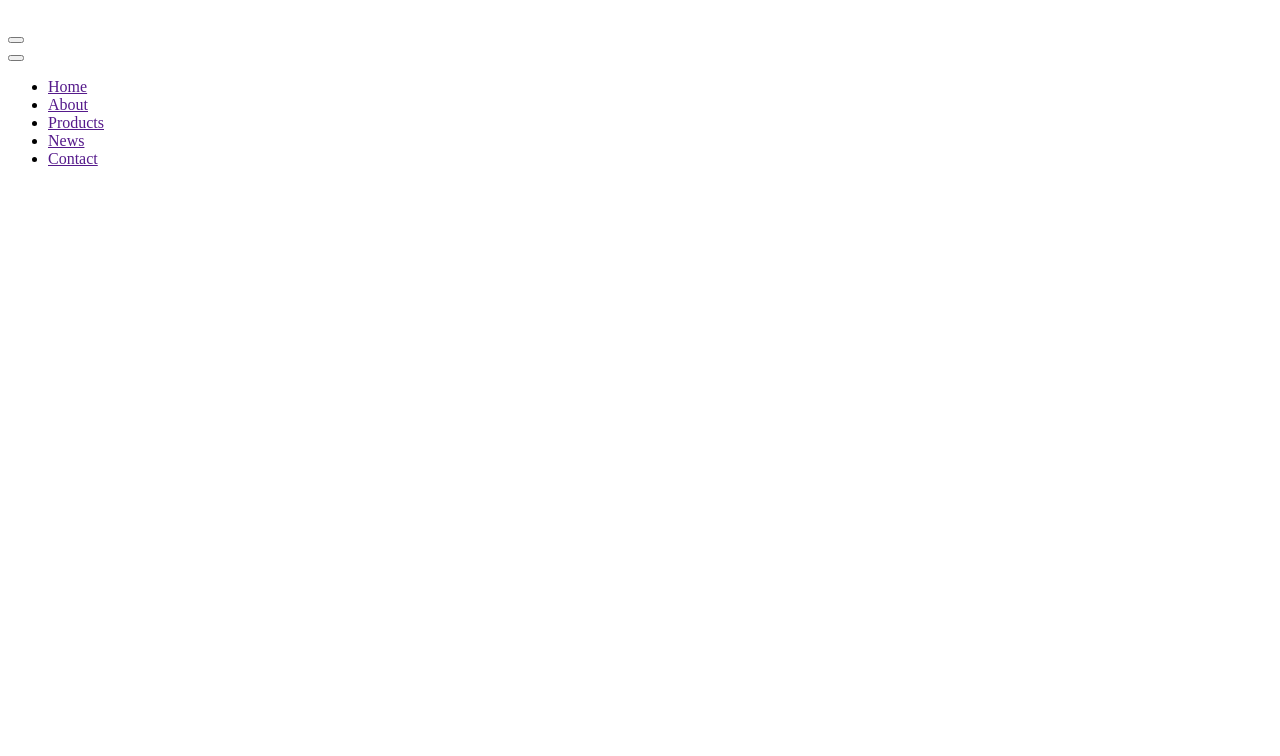
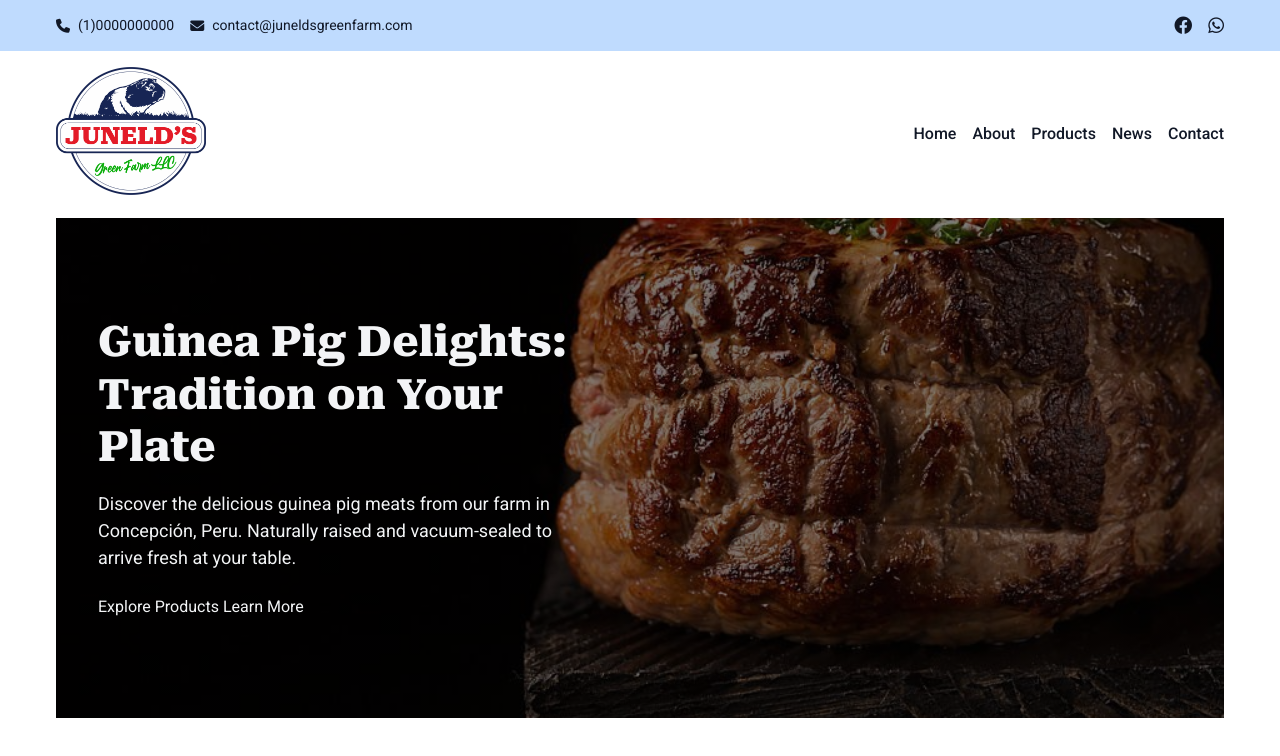
Before and after one commit to aguemar/junelds, a plain HTML site: page index.html in a window 1280 px wide. Drawn offline with Linux system fonts and the light colour scheme.

Commit message:
Realizado HEADER y HERO

```diff
--- /dev/null
+++ b/assets/css/btn.css
@@ -0,0 +1,79 @@
+.link {
+  --link-padding-x: ;
+  --link-padding-y: ;
+  --link-color: var(--color-blue-90);
+  --link-decoration: none;
+  --link-hover-color: var(--color-blue-70);
+  --link-hover-decoration: underline;
+}
+
+.link:hover {
+  color: var(--link-hover-color);
+  text-decoration: var(--link-hover-decoration);
+}
+
+.header-top-link {
+  --link-padding-x: ;
+  --link-padding-y: ;
+  --link-color: var(--color-blue-90);
+  --link-decoration: none;
+  --link-hover-color: var(--color-blue-70);
+  --link-hover-decoration: none;
+}
+
+.header-item-link {
+  --link-padding-x: 0.5rem;
+  --link-padding-y: 1rem;
+  --link-color: var(--color-blue-90);
+  --link-decoration: none;
+  --link-hover-color: var(--color-blue-70);
+  --link-hover-decoration: none;
+  font-weight: 500;
+}
+
+.link-icon {
+  display: flex;
+  align-items: center;
+  gap: 0.5rem;
+}
+
+.link-social {
+  font-size: 1.125rem !important;
+}
+
+.btn {
+  --btn-padding-x: 1.25rem;
+  --btn-padding-y: 0.8125rem;
+  --btn-font-family: ;
+  --btn-font-size: 0.9375rem;
+  --btn-font-weight: 600;
+  --btn-line-height: 1.6;
+  --btn-color: var(--bs-body-color);
+  --btn-bg: transparent;
+  --btn-border-width: var(--bs-border-width);
+  --btn-border-color: transparent;
+  --btn-border-radius: var(--bs-border-radius);
+  --btn-hover-border-color: transparent;
+  --btn-box-shadow: 0 0;
+  --btn-disabled-opacity: 0.65;
+  --btn-focus-box-shadow: 0 0 0 0 rgba(var(--bs-btn-focus-shadow-rgb), 0.5);
+  background-color: var(--bs-btn-bg);
+  border: var(--bs-btn-border-width) solid var(--bs-btn-border-color);
+  border-radius: var(--bs-btn-border-radius);
+  box-shadow: var(--bs-btn-box-shadow);
+  color: var(--bs-btn-color);
+  cursor: pointer;
+  display: inline-block;
+  font-family: var(--bs-btn-font-family);
+  font-size: var(--bs-btn-font-size);
+  font-weight: var(--bs-btn-font-weight);
+  line-height: var(--bs-btn-line-height);
+  padding: var(--bs-btn-padding-y) var(--bs-btn-padding-x);
+  text-align: center;
+  transition: color 0.15s ease-in-out, background-color 0.15s ease-in-out,
+    border-color 0.15s ease-in-out, box-shadow 0.15s ease-in-out;
+  -webkit-user-select: none;
+  -moz-user-select: none;
+  user-select: none;
+  vertical-align: middle;
+}
--- /dev/null
+++ b/assets/css/general.css
@@ -0,0 +1,137 @@
+:root {
+  --color-blue-100: #172554;
+  --color-blue-90: #1e3a8a;
+  --color-blue-80: #1e40af;
+  --color-blue-70: #1d4ed8;
+  --color-blue-60: #2563eb;
+  --color-blue-50: #3b82f6;
+  --color-blue-40: #60a5fa;
+  --color-blue-30: #93c5fd;
+  --color-blue-20: #bfdbfe;
+  --color-blue-10: #dbeafe;
+  --color-gray-100: #030712;
+  --color-gray-90: #111827;
+  --color-gray-80: #1f2937;
+  --color-gray-70: #374151;
+  --color-gray-60: #4b5563;
+  --color-gray-50: #6b7280;
+  --color-gray-40: #9ca3af;
+  --color-gray-30: #d1d5db;
+  --color-gray-20: #e5e7eb;
+  --color-gray-10: #f3f4f6;
+  --color-white: #fff;
+  --color-white-blue: #eff6ff;
+  --color-white-gray: #f9fafb;
+  --bg: var(--color-white);
+  --font-family: "Roboto", sans-serif;
+  --font-family-serif: "Roboto Serif", serif;
+  --font-size: 16px;
+  --font-weight: 400;
+  --font-color: var(--color-gray-90);
+  --line-height: 1.5;
+  --body-bg: var(--bg);
+  --body-font-family: var(--font-family);
+  --body-font-family-heading: var(--font-family-serif);
+  --body-font-size: var(--font-size);
+  --body-font-weight: var(--font-weight);
+  --body-font-color: var(--font-color);
+  --body-line-height: var(--line-height);
+  --heading-font-family: var(--font-family-serif);
+  --heading-font-size-h1: 2.625rem;
+  --heading-font-size-h2: 2.375rem;
+  --heading-font-size-h3: 2rem;
+  --heading-font-size-h4: 1.625rem;
+  --heading-line-heading: 1.25;
+}
+
+:root {
+  --fc-breakpoint-xs: 0;
+  --fc-breakpoint-sm: 576px;
+  --fc-breakpoint-md: 768px;
+  --fc-breakpoint-lg: 992px;
+  --fc-breakpoint-xl: 1200px;
+  --fc-breakpoint-xxl: 1400px;
+}
+
+* {
+  box-sizing: border-box;
+  margin: 0;
+  padding: 0;
+}
+
+body {
+  font-family: var(--body-font-family);
+  font-size: var(--body-font-size);
+  font-weight: var(--body-font-weight);
+  line-height: var(--body-line-height);
+  color: var(--body-font-color);
+  background-color: var(--body-bg);
+}
+
+h1,
+h2,
+h3,
+h4 {
+  font-family: var(--body-font-family-heading);
+  line-height: var(--heading-line-heading);
+}
+
+h1 {
+  font-size: var(--heading-font-size-h1);
+}
+
+h2 {
+  font-size: var(--heading-font-size-h2);
+}
+
+h3 {
+  font-size: var(--heading-font-size-h3);
+}
+
+h4 {
+  font-size: var(--heading-font-size-h4);
+}
+
+img {
+  width: 100%;
+}
+
+ul {
+  list-style: none;
+}
+
+a {
+  color: inherit;
+  text-decoration: none;
+}
+
+button {
+  font-family: inherit;
+  font-size: inherit;
+  line-height: inherit;
+  margin: 0;
+}
+
+.container {
+  width: 100%;
+  max-width: 1200px;
+  padding: 0 1rem;
+  margin: 0 auto;
+}
+
+.logo {
+  width: 150px;
+}
+
+@media screen and (max-width: 576px) {
+}
+@media screen and (max-width: 768px) {
+}
+@media screen and (max-width: 992px) {
+}
+@media screen and (min-width: 576px) {
+}
+@media screen and (min-width: 768px) {
+}
+@media screen and (min-width: 992px) {
+}
--- /dev/null
+++ b/assets/css/header.css
@@ -0,0 +1,100 @@
+.header {
+  position: relative;
+}
+
+.header-top {
+  background-color: var(--color-blue-20);
+  padding: 0.75rem 0;
+  font-size: 0.875rem;
+}
+.header-top-inner {
+  display: flex;
+  align-content: inherit;
+  justify-content: space-between;
+}
+
+.header-top-contact,
+.header-top-social {
+  display: flex;
+  gap: 1rem;
+}
+
+.header-nav {
+  padding: 1rem 0;
+}
+
+.header-nav-inner {
+  display: flex;
+  align-items: center;
+  justify-content: space-between;
+}
+
+.header-menu {
+  display: none;
+}
+
+.header-btn {
+  display: none;
+  border: none;
+  background-color: transparent;
+  font-size: 1.75rem;
+  color: var(--color-blue-90);
+  cursor: pointer;
+}
+
+.header-btn:hover {
+  color: var(--color-blue-70);
+}
+
+@media screen and (max-width: 576px) {
+}
+@media screen and (max-width: 768px) {
+  .header-top {
+    display: none;
+  }
+
+  .header-btn {
+    display: block;
+  }
+
+  .header-menu.active {
+    position: fixed;
+    top: 0;
+    left: 0;
+    width: 100%;
+    height: 100vh;
+    display: flex;
+    align-items: center;
+    justify-content: center;
+    background-color: var(--color-white);
+  }
+  .header-close {
+    position: absolute;
+    top: 6.5%;
+    right: 1.1rem;
+  }
+
+  .header-items {
+    display: flex;
+    flex-direction: column;
+    align-items: center;
+    gap: 2rem;
+    font-size: 2rem !important;
+  }
+}
+@media screen and (max-width: 992px) {
+}
+@media screen and (min-width: 576px) {
+}
+@media screen and (min-width: 768px) {
+  .header-menu {
+    display: block;
+  }
+
+  .header-items {
+    display: flex;
+    gap: 1rem;
+  }
+}
+@media screen and (min-width: 992px) {
+}
--- /dev/null
+++ b/assets/css/hero.css
@@ -0,0 +1,89 @@
+.hero {
+  height: calc(100vh - 300px);
+}
+
+.hero .hero-inner {
+  position: relative;
+  height: 100%;
+}
+
+.hero .container {
+  height: 100%;
+}
+
+.hero-brackground {
+  background-image: linear-gradient(rgba(0, 0, 0, 0.5), rgba(0, 0, 0, 0.5)),
+    url("../media/hero.jpg");
+  background-attachment: fixed;
+  background-size: cover;
+  background-position: center;
+  height: 100%;
+}
+
+.hero-content {
+  position: absolute;
+  top: 0;
+  left: 0;
+  right: 0;
+  bottom: 0;
+  width: 100%;
+  padding: 20px;
+  display: flex;
+  text-align: center;
+}
+
+.hero-description {
+  display: flex;
+  justify-content: center;
+  align-items: center;
+  padding: 1.875rem 0;
+}
+
+.hero-card {
+  position: relative;
+  display: flex;
+  flex-direction: column;
+  word-wrap: break-word;
+}
+
+.hero-card-body {
+  flex: 1 1 auto;
+  padding: 1.375rem;
+  color: var(--color-gray-10);
+}
+
+.hero-card-title {
+  margin-bottom: 1rem;
+}
+
+.hero-card-text {
+  font-size: 1.125rem;
+  margin-bottom: 1.5rem;
+}
+
+@media screen and (max-width: 576px) {
+  .hero-card-title {
+    font-size: calc(var(--heading-font-size-h1) - 5px);
+  }
+  .hero-card-text {
+    display: none;
+  }
+}
+@media screen and (max-width: 768px) {
+}
+@media screen and (max-width: 992px) {
+}
+@media screen and (min-width: 576px) {
+}
+@media screen and (min-width: 768px) {
+  .hero-content {
+    width: 70%;
+    text-align: left;
+  }
+}
+@media screen and (min-width: 992px) {
+  .hero-content {
+    width: 50%;
+    text-align: left;
+  }
+}
--- /dev/null
+++ b/assets/css/main.css
@@ -0,0 +1,4 @@
+@import "./general.css";
+@import "./btn.css";
+@import "./header.css";
+@import "./hero.css";
--- /dev/null
+++ b/assets/js/main.js
@@ -0,0 +1,20 @@
+document.addEventListener("DOMContentLoaded", () => {
+  const navOpen = document.getElementById("nav-open");
+  const navClose = document.getElementById("nav-close");
+  const navMenu = document.getElementById("nav-menu");
+
+  function toggleMenu() {
+    navMenu.classList.toggle("active");
+    document.body.style.overflow = navMenu.classList.contains("active")
+      ? "hidden"
+      : "auto";
+  }
+
+  if (navOpen && navClose && navMenu) {
+    navOpen.addEventListener("click", () => {
+      navMenu.classList.add("nav-menu"); // Agregar la clase 'nav-menu'
+      toggleMenu();
+    });
+    navClose.addEventListener("click", toggleMenu);
+  }
+});
--- a/index.html
+++ b/index.html
@@ -4,6 +4,13 @@
     <title>Juneld's Green Farm LLC | Meat Guiena Pig</title>
     <meta charset="UTF-8" />
     <meta name="viewport" content="width=device-width, initial-scale=1.0" />
+    <!-- fonts -->
+    <link rel="preconnect" href="https://fonts.googleapis.com" />
+    <link rel="preconnect" href="https://fonts.gstatic.com" crossorigin />
+    <link
+      href="https://fonts.googleapis.com/css2?family=Roboto+Serif:opsz,wght@8..144,400;8..144,600;8..144,800&family=Roboto:wght@300;400;500;700&display=swap"
+      rel="stylesheet"
+    />
     <!-- fontawesome -->
     <link
       rel="stylesheet"
@@ -12,38 +19,111 @@
       crossorigin="anonymous"
       referrerpolicy="no-referrer"
     />
+    <!-- styles -->
+    <link rel="stylesheet" href="./assets/css/main.css" />
   </head>
   <body>
     <header class="header">
-      <section class="header-top"></section>
+      <section class="header-top">
+        <div class="container">
+          <div class="header-top-inner">
+            <div class="header-top-contact">
+              <a href="" class="link link-icon header-top-link">
+                <i class="fa-solid fa-phone"></i>
+                (1)0000000000
+              </a>
+              <a href="" class="link link-icon header-top-link">
+                <i class="fa-solid fa-envelope"></i>
+                contact@juneldsgreenfarm.com
+              </a>
+            </div>
+            <div class="header-top-social">
+              <a href="" class="link link-social header-top-link">
+                <i class="fa-brands fa-facebook"></i>
+              </a>
+              <a href="" class="link link-social header-top-link">
+                <i class="fa-brands fa-whatsapp"></i>
+              </a>
+            </div>
+          </div>
+        </div>
+      </section>
       <nav class="header-nav">
+        <div class="container">
+          <div class="header-nav-inner">
             <div class="header-logo">
               <a href="" class="logo-link">
-            <img src="" alt="" class="logo" />
+                <img
+                  src="./assets/media/logo.png"
+                  alt="logo juneld's green farm"
+                  class="logo"
+                />
               </a>
             </div>
-        <button class="header-btn header-open"></button>
-        <div class="header-menu">
-          <button class="header-btn header-close"></button>
+            <button id="nav-open" class="header-btn header-open">
+              <i class="fa-solid fa-bars"></i>
+            </button>
+            <div id="nav-menu" class="header-menu">
+              <button id="nav-close" class="header-btn header-close">
+                <i class="fa-solid fa-xmark"></i>
+              </button>
               <ul class="header-items">
                 <li class="header-item">
-              <a href="" class="header-item-link">Home</a>
+                  <a href="" class="link header-item-link">Home</a>
                 </li>
                 <li class="header-item">
-              <a href="" class="header-item-link">About</a>
+                  <a href="" class="link header-item-link">About</a>
                 </li>
                 <li class="header-item">
-              <a href="" class="header-item-link">Products</a>
+                  <a href="" class="link header-item-link">Products</a>
                 </li>
                 <li class="header-item">
-              <a href="" class="header-item-link">News</a>
+                  <a href="" class="link header-item-link">News</a>
                 </li>
                 <li class="header-item">
-              <a href="" class="header-item-link">Contact</a>
+                  <a href="" class="link header-item-link">Contact</a>
                 </li>
               </ul>
             </div>
+          </div>
+        </div>
       </nav>
     </header>
+    <main class="main">
+      <section class="hero">
+        <div class="container">
+          <div class="hero-inner">
+            <div class="hero-brackground parallax"></div>
+            <div class="hero-content">
+              <div class="hero-description">
+                <div class="hero-card">
+                  <div class="hero-card-body">
+                    <h1 class="hero-card-title">
+                      Guinea Pig Delights:
+                      <span> Tradition on Your Plate</span>
+                    </h1>
+                    <p class="hero-card-text">
+                      Discover the delicious guinea pig meats from our farm in
+                      Concepción, Peru. Naturally raised and vacuum-sealed to
+                      arrive fresh at your table.
+                    </p>
+                    <div class="hero-btn">
+                      <a href="" class="btn btn-primary">Explore Products</a>
+                      <a href="" class="btn btn-primary">Learn More</a>
+                    </div>
+                  </div>
+                </div>
+              </div>
+            </div>
+          </div>
+        </div>
+      </section>
+      <section class="banner">
+        <div class="container">
+          <div class="banner-inner"></div>
+        </div>
+      </section>
+    </main>
+    <script src="./assets/js/main.js"></script>
   </body>
 </html>
```
Also changed, not shown: assets/media/hero.jpg (added). Lines whose indentation alone changed are shown as unchanged.
